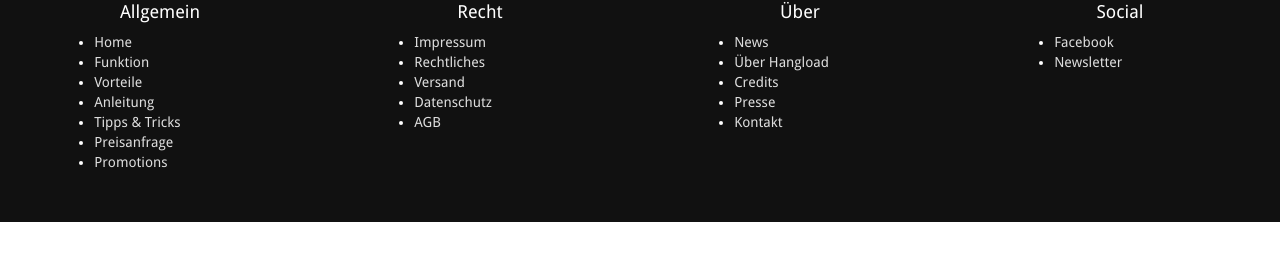
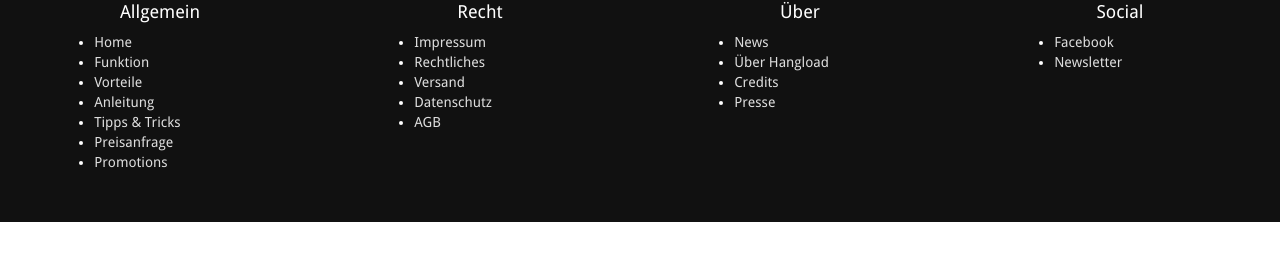
Before and after one commit to bodokaiser/hangload.com, a Jekyll site: the page built from contactDE.html, in a window 1280 px wide. Shown: the part 491-752 px from the top of the page. Built offline with Jekyll 4.4.1, drawn with Linux system fonts in a browser that asks for light colours; nearby versions of some CDN libraries; library files that are not in the unit come from our copies; Markdown is read by kramdown in place of the engine named in the settings.

Commit message:
Update footerDE.html

```diff
--- a/_includes/footerDE.html
+++ b/_includes/footerDE.html
@@ -43,7 +43,6 @@ Recht
 <li><a href="/aboutDE/#credits">Credits</a></li>
 <li><a href="/pressDE/#press">Presse</a></li>
  <!-- <li><a href="/partner/#partner">Partner</a></li> -->
-<li><a href="/contactDE">Kontakt</a></li>
 </ul>
 </div>
 </div>
```
